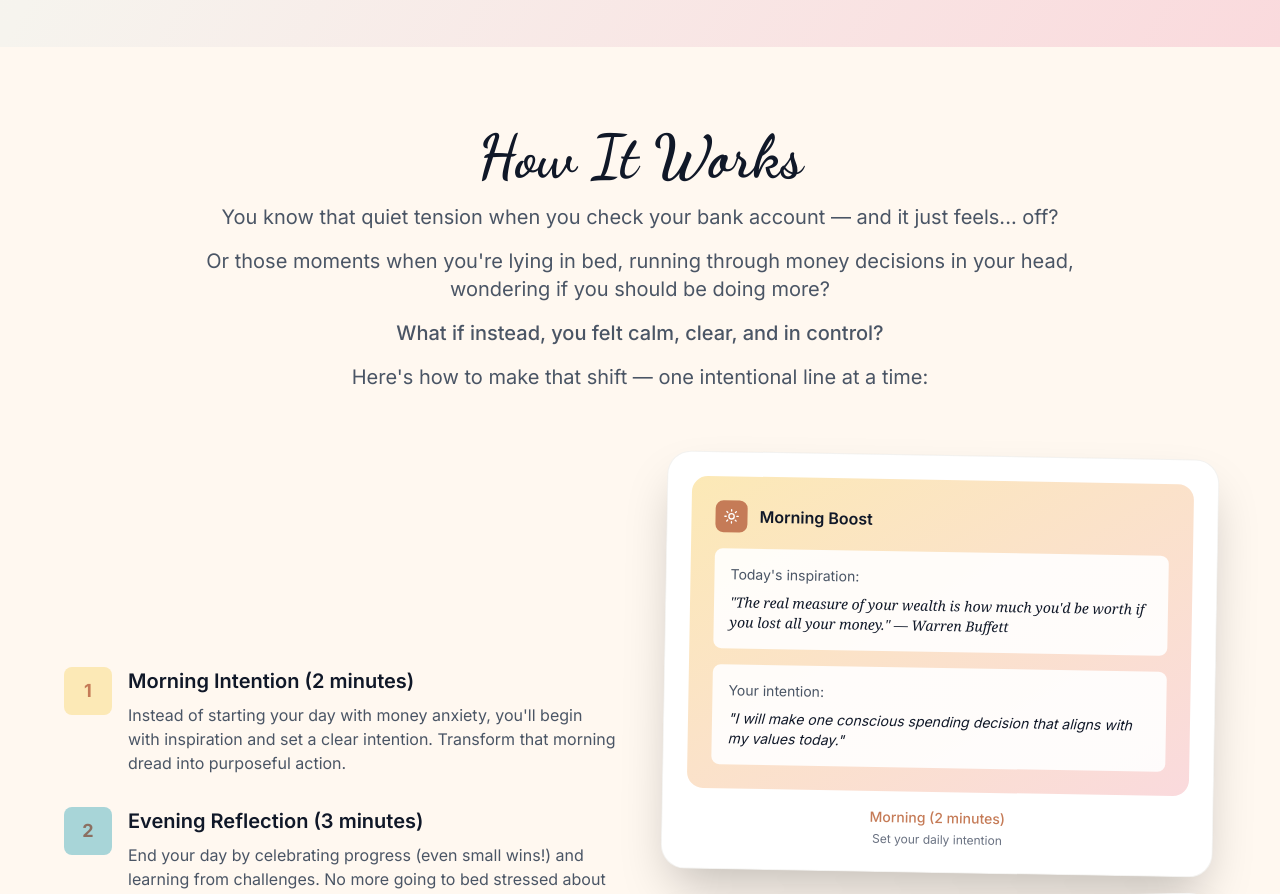
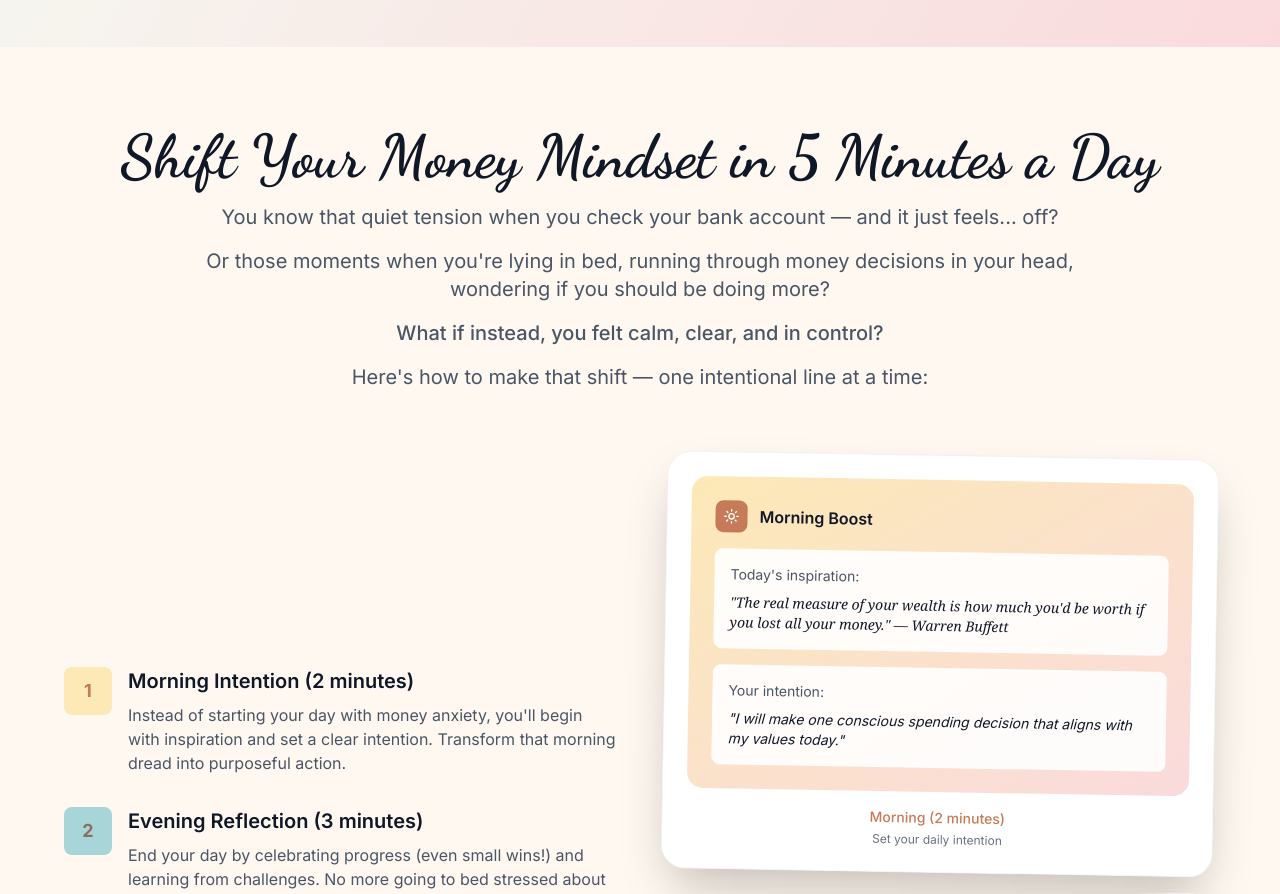
Before and after one commit to carolynjones73-create/mindful-landing, a React (Vite) app: page / in a window 1280 px wide. Shown: the part 2140-3034 px from the top of the page. Built offline with nearby package versions, Linux system fonts and the light colour scheme; no server answers.

Commit message:
Update How It Works section title

```diff
--- a/src/components/landing/LandingPage.tsx
+++ b/src/components/landing/LandingPage.tsx
@@ -187,7 +187,7 @@ export default function LandingPage({ onGetStarted }: LandingPageProps) {
       <section className="py-20 bg-soft-ivory">
         <div className="max-w-7xl mx-auto px-4">
           <div className="text-center mb-16">
-            <h2 className="text-5xl md:text-6xl font-bold text-gray-900 mb-4" style={{ fontFamily: 'Dancing Script, cursive' }}>How It Works</h2>
+            <h2 className="text-5xl md:text-6xl font-bold text-gray-900 mb-4" style={{ fontFamily: 'Dancing Script, cursive' }}>Shift Your Money Mindset in 5 Minutes a Day</h2>
             <div className="text-xl text-gray-600 max-w-4xl mx-auto space-y-4">
               <p>
                 You know that quiet tension when you check your bank account — and it just feels... off?
```
